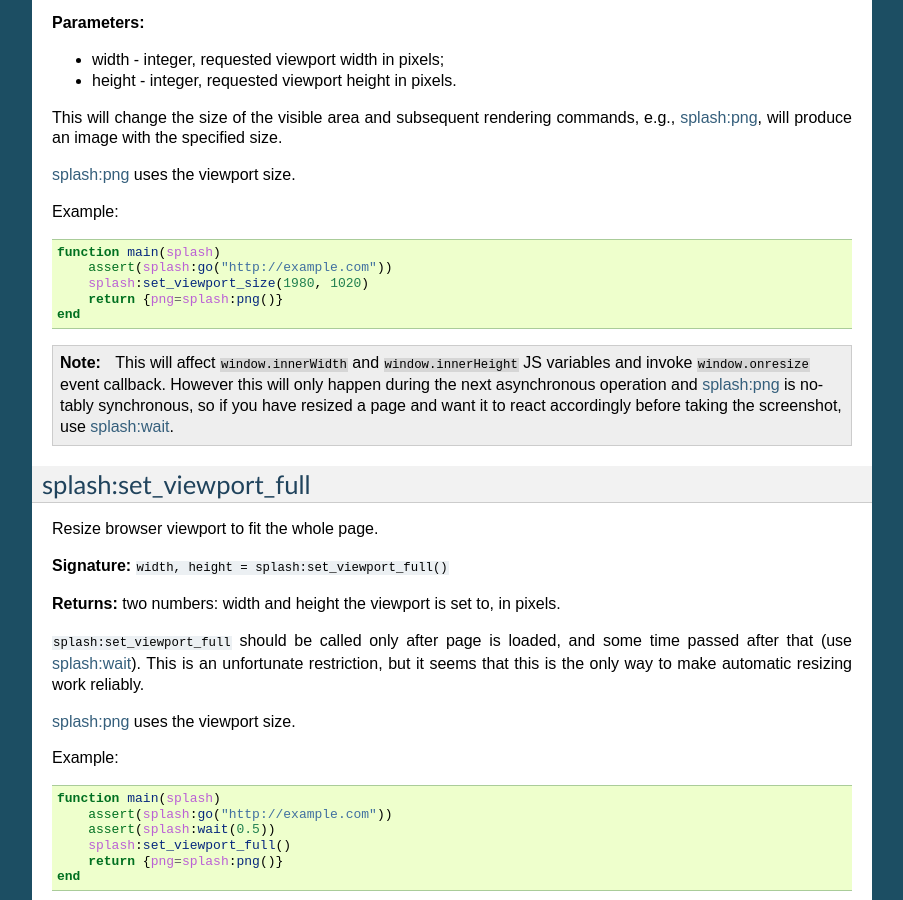
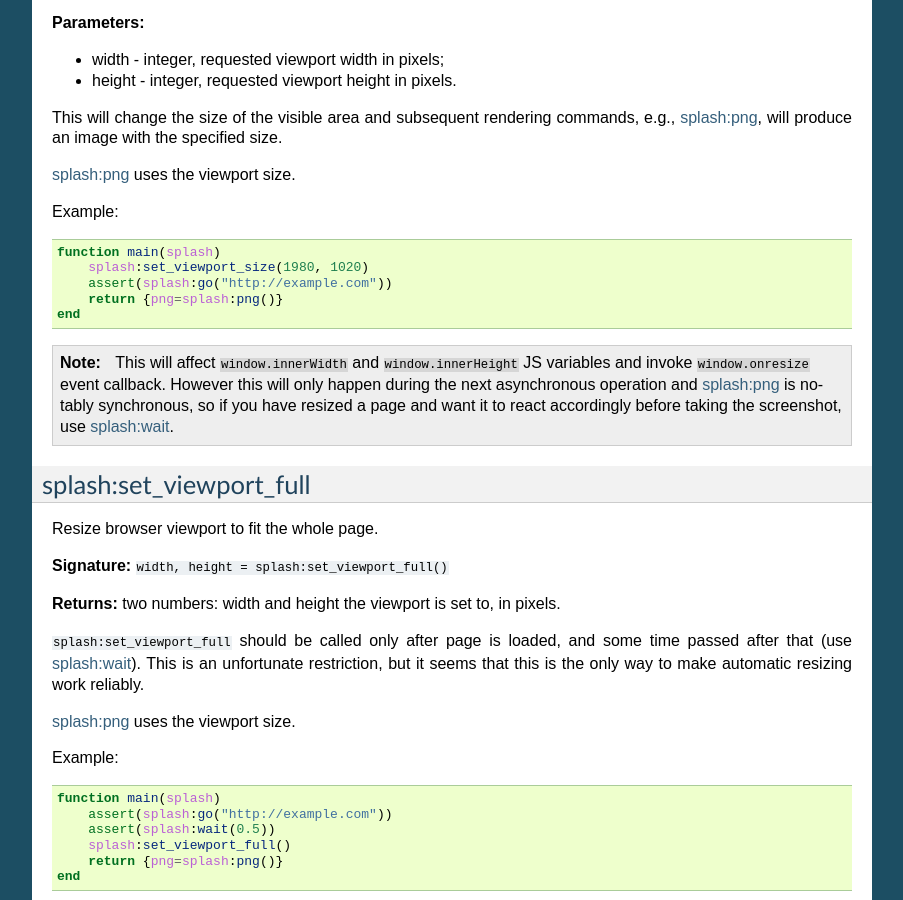
Before and after one commit to scrapinghub/splash, a Sphinx documentation site: the page built from docs/scripting-ref.rst, in a window 1280 px wide and 900 px high, scrolled down 14144 px. Shown: the whole window, without its empty margins (198-1101 px from the left). Built offline with Sphinx 7.4.7, drawn with Linux system fonts in a browser that asks for light colours.

```diff
--- a/docs/scripting-ref.rst
+++ b/docs/scripting-ref.rst
@@ -969,8 +969,8 @@ Example:
 .. code-block:: lua
 
      function main(splash)
+         splash:set_viewport_size(1980, 1020)
          assert(splash:go("http://example.com"))
-         splash:set_viewport_size(1980, 1020)
          return {png=splash:png()}
      end
 
```
